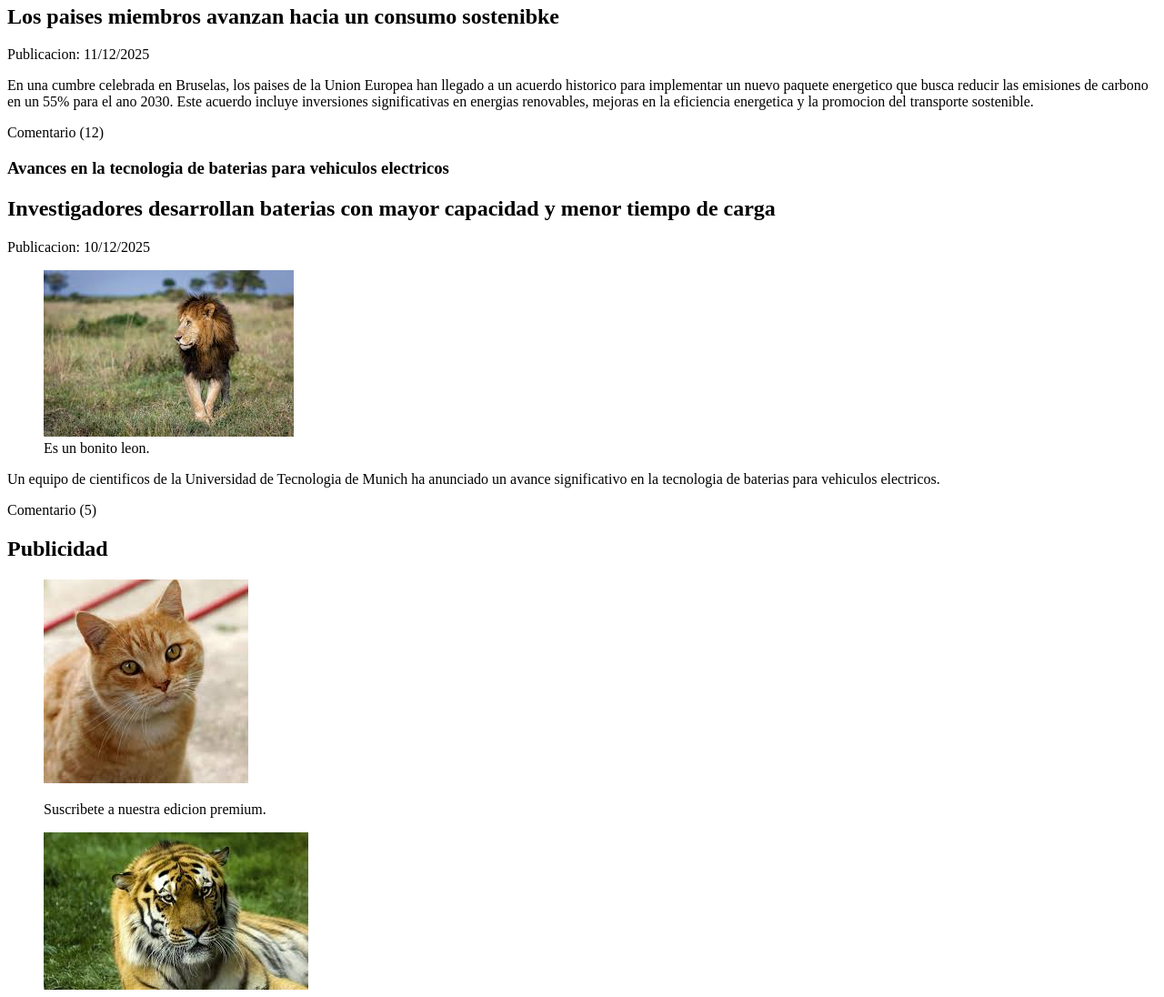
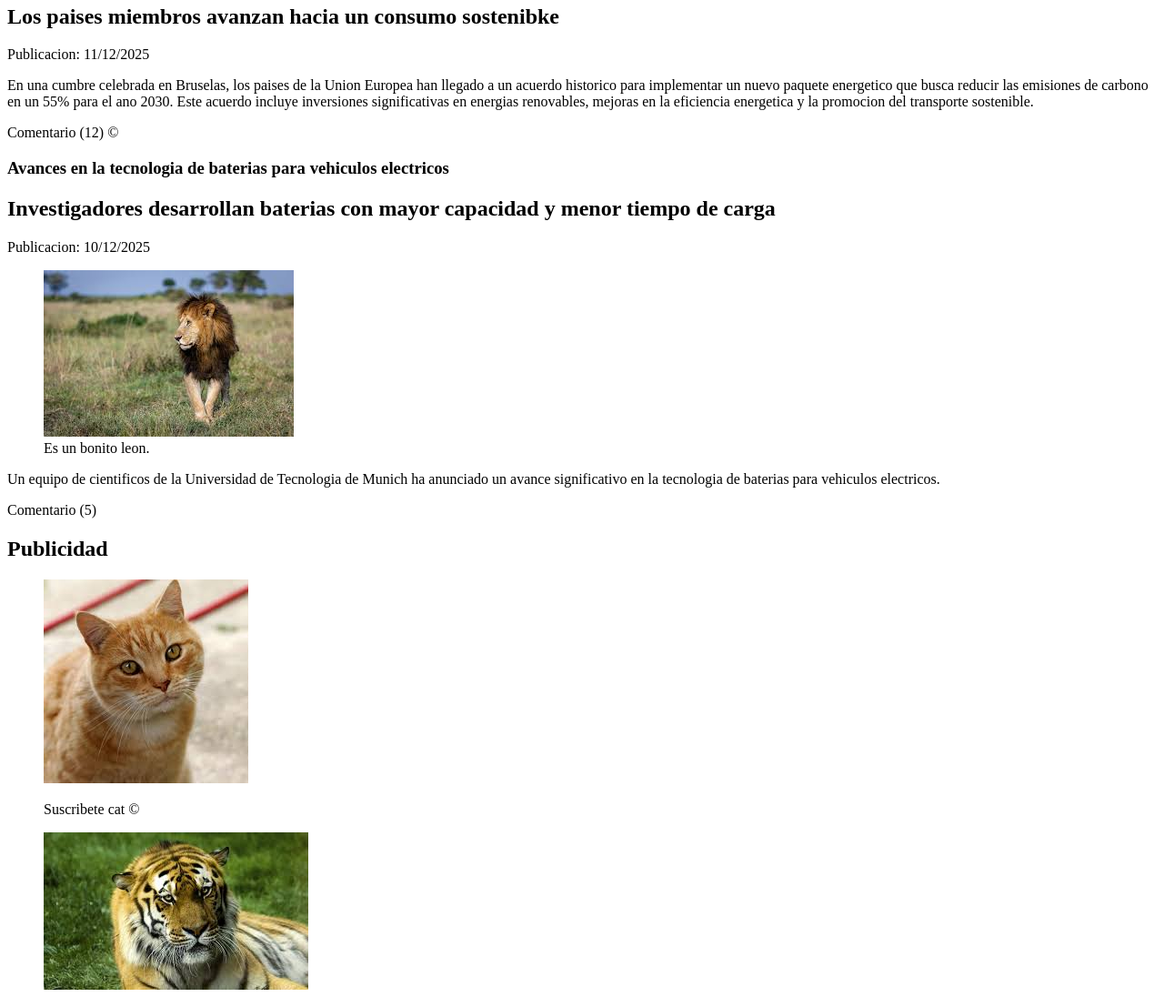
Before and after one commit to rozha999/periodico_digital_rozha, a plain HTML site: page index.html in a window 1280 px wide. Shown: the part 260-1356 px from the top of the page at 91% size. Drawn offline with Linux system fonts and the light colour scheme.

Commit message:
todo es okk

```diff
--- a/index.html
+++ b/index.html
@@ -7,7 +7,7 @@
     <title>El Diario Global</title>
 </head>
 <body>
-  <header id="main-header">
+  <header>
     <h1>El Diario Global</h1>
     <p>informacion verificada, al instant:</p>
   </header>
@@ -41,7 +41,7 @@
               mejoras en la eficiencia energetica y la promocion del transporte sostenible.
             </p>
             <footer>
-                <p>Comentario (12)</p>
+                <p>Comentario (12) &copy;</p>
             </footer>
         </article>
       </section>
@@ -78,7 +78,7 @@
         <h2>Publicidad</h2>
         <blockquote>
             <img src="./imgs/cat.photo.jpg" alt="Es un gato">
-            <p>Suscribete a nuestra edicion premium.</p>
+            <p>Suscribete cat &copy;</p>
         </blockquote>
         <blockquote>
             <img src="./imgs/tiger.photo.jpg" alt="es un tiger">
```
